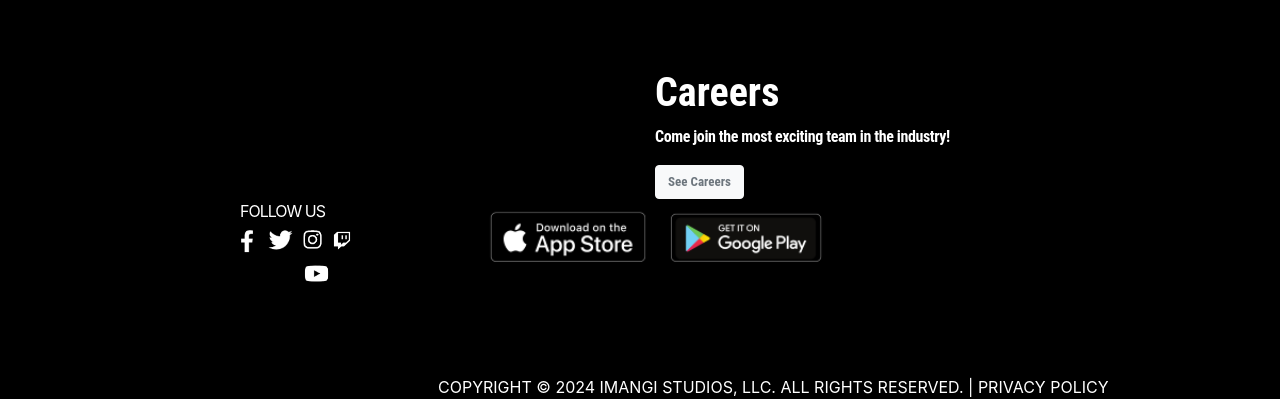
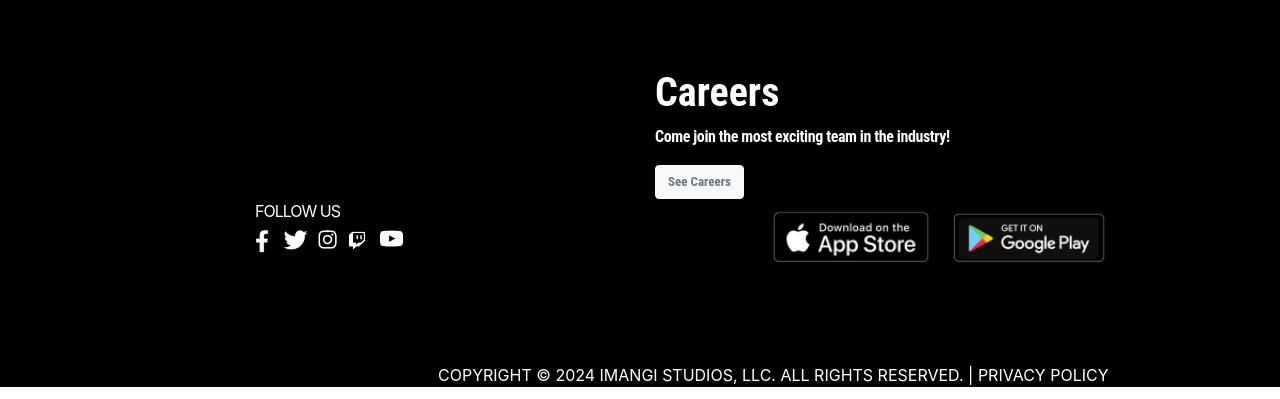
Before and after one commit to mohamedramees/imangistudio2, a plain HTML site: page index.html in a window 1280 px wide. Shown: the part 1835-2234 px from the top of the page. Drawn offline with nearby package versions, Linux system fonts and the light colour scheme.

Commit message:
Add files via upload

```diff
--- a/index.html
+++ b/index.html
@@ -161,7 +161,7 @@
 
         <div class="container-fluid" style="background: #000000;">
             <div class="row">
-                <div class="col-md6 text-white">
+                <div class="col-md-6 text-white">
                     <span style="letter-spacing: -1px; padding-left: 240px;" >
                         FOLLOW US
                     </span>
```
